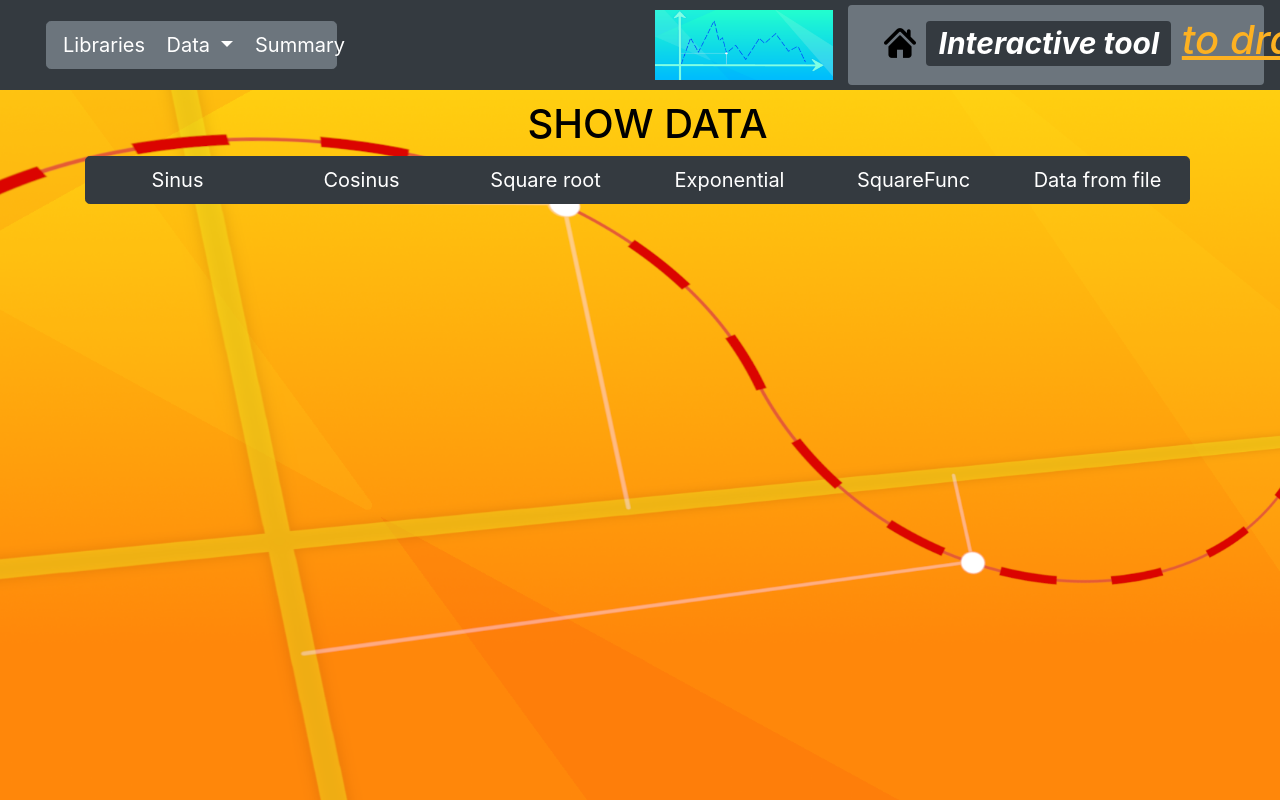
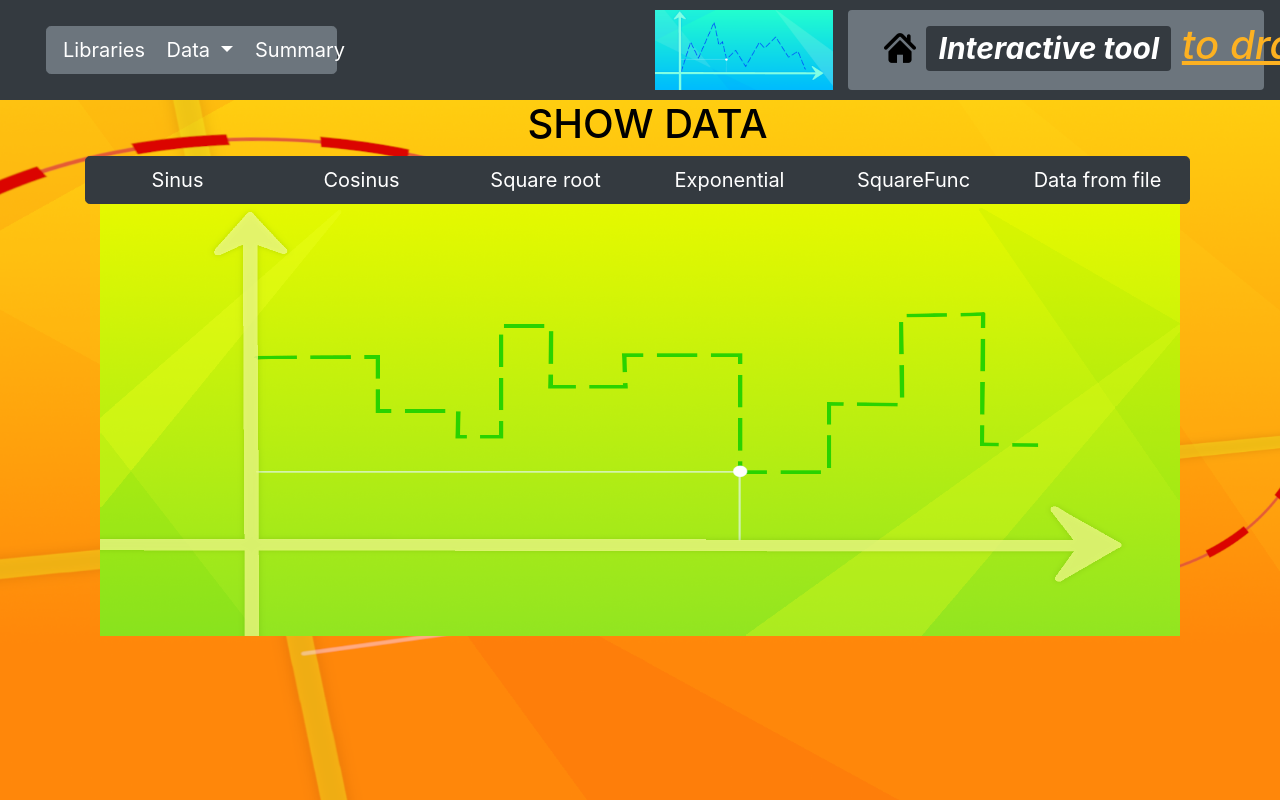
Before and after one commit to 4jeR/et-charts-drawing-tool, a Flask app: page /data/show/main in a window 1280 px wide. Run offline with Flask 2, Linux system fonts and the light colour scheme; some libraries are stand-ins or nearby versions.

Commit message:
Data show main image changing using jQuery.

```diff
--- a/web/static/style.css
+++ b/web/static/style.css
@@ -55,8 +55,8 @@ header span-header{
 }
 
 header .navbar{
-    max-height: 90px;
-    min-height: 90px;
+    max-height: 100px;
+    min-height: 100px;
 }
 
 .navbar-nav > li:first-child{
@@ -89,3 +89,9 @@ header .navbar{
     background: rgb(46, 25, 0);
     border-radius: 55px;
 }
+
+
+
+#link-to-sinus-model:hover > #show-data-main-image{
+    background-color: brown;
+}
--- a/web/templates/layout.html
+++ b/web/templates/layout.html
@@ -9,12 +9,66 @@
 	<meta name="author" content="Bartłomiej Długosz">
     <meta http-equiv="X-Ua-Compatible" content="IE=edge">
     <link rel="shortcut icon" type="image/jpg" href="{{ url_for('static', filename='favicon.ico') }}"/>
+    <script src="https://ajax.googleapis.com/ajax/libs/jquery/3.5.1/jquery.min.js"></script>
+    <script>
+        let img_sinus = "{{ url_for('static', filename='wallpaper_1.png') }}"
+        $(function() {
+            $('#link-to-sinus-model').hover(function() {
+                $('#show-data-main-image').attr('src', img_sinus);
+            }, function() {
+                $('#show-data-main-image').attr('src', img_sinus);
+            });
+        });
+
+        let img_cosinus = "{{ url_for('static', filename='wallpaper_2.png') }}"
+        $(function() {
+            $('#link-to-cosinus-model').hover(function() {
+                $('#show-data-main-image').attr('src', img_cosinus);
+            }, function() {
+                $('#show-data-main-image').attr('src', img_cosinus);
+            });
+        });
+
+        let img_sqrt = "{{ url_for('static', filename='wallpaper_3.png') }}"
+        $(function() {
+            $('#link-to-sqrt-model').hover(function() {
+                $('#show-data-main-image').attr('src', img_sqrt);
+            }, function() {
+                $('#show-data-main-image').attr('src', img_sqrt);
+            });
+        });
+
+        let img_exp = "{{ url_for('static', filename='wallpaper_4.png') }}"
+        $(function() {
+            $('#link-to-exp-model').hover(function() {
+                $('#show-data-main-image').attr('src', img_exp);
+            }, function() {
+                $('#show-data-main-image').attr('src', img_exp);
+            });
+        });
+
+        let img_square = "{{ url_for('static', filename='wallpaper_1.png') }}"
+        $(function() {
+            $('#link-to-square-model').hover(function() {
+                $('#show-data-main-image').attr('src', img_square);
+            }, function() {
+                $('#show-data-main-image').attr('src', img_square);
+            });
+        });
+
+        let img_file = "{{ url_for('static', filename='wallpaper_2.png') }}"
+        $(function() {
+            $('#link-to-file-model').hover(function() {
+                $('#show-data-main-image').attr('src', img_file);
+            }, function() {
+                $('#show-data-main-image').attr('src', img_file);
+            });
+        });
+    </script>
 </head>
 
 
-
 <body>
-
     <div class="row" style="margin-top: 100px;"></div>
     <header>
         <nav class="navbar navbar-dark bg-dark navbar-expand-md">
@@ -47,16 +101,16 @@
             <div id="banner" class="carousel slide col-md-2 " data-ride="carousel" data-interval="2100" >
                 <div class="carousel-inner">
                     <div class="carousel-item active">
-                        <img class="w-100 mr-auto ml-auto" style="height:70px; margin: 0 auto" src="{{ url_for('static', filename='wallpaper_1.png') }}" >
+                        <img class="w-100 mr-auto ml-auto" style="height:80px; margin: 0 auto" src="{{ url_for('static', filename='wallpaper_1.png') }}" >
                     </div>
                     <div class="carousel-item">
-                        <img class="w-100 mr-auto ml-auto" style="height:70px; margin: 0 auto" src="{{ url_for('static', filename='wallpaper_2.png') }}" >
+                        <img class="w-100 mr-auto ml-auto" style="height:80px; margin: 0 auto" src="{{ url_for('static', filename='wallpaper_2.png') }}" >
                     </div>
                     <div class="carousel-item">
-                        <img class="w-100 mr-auto ml-auto" style="height:70px; margin: 0 auto" src="{{ url_for('static', filename='wallpaper_3.png') }}" >
+                        <img class="w-100 mr-auto ml-auto" style="height:80px; margin: 0 auto" src="{{ url_for('static', filename='wallpaper_3.png') }}" >
                     </div>
                     <div class="carousel-item">
-                        <img class="w-100 mr-auto ml-auto" style="height:70px; margin: 0 auto" src="{{ url_for('static', filename='wallpaper_4.png') }}" >
+                        <img class="w-100 mr-auto ml-auto" style="height:80px; margin: 0 auto" src="{{ url_for('static', filename='wallpaper_4.png') }}" >
                     </div>
                 </div>
             </div>
--- a/web/templates/show_data_main.html
+++ b/web/templates/show_data_main.html
@@ -1,17 +1,20 @@
 {% extends "layout.html" %}
 {% block content %}
-
-<div class="row">
+<div id="show-data-main-container" class="row">
     <div class="offset-3 col-md-6">
     <h1>SHOW DATA</h1>
     </div>
-    <div class="btn-group col-md-12 " role="group" aria-label="Basic example">
-        <a class="nav-link btn btn-lg btn-dark col-md-2" href="{{ url_for('route_show_data', model_name='Sinus') }}">Sinus</a>
-        <a class="nav-link btn btn-lg btn-dark col-md-2" href="{{ url_for('route_show_data', model_name='Cosinus') }}">Cosinus</a>
-        <a class="nav-link btn btn-lg btn-dark col-md-2" href="{{ url_for('route_show_data', model_name='SquareRoot') }}">Square root</a>
-        <a class="nav-link btn btn-lg btn-dark col-md-2" href="{{ url_for('route_show_data', model_name='Exponential') }}">Exponential</a>
-        <a class="nav-link btn btn-lg btn-dark col-md-2" href="{{ url_for('route_show_data', model_name='SquareFunc') }}">SquareFunc</a>
-        <a class="nav-link btn btn-lg btn-dark col-md-2" href="{{ url_for('route_show_data', model_name='FileDataPoint') }}">Data from file</a>
+    <div class="btn-group col-md-12" role="group" aria-label="Model name">
+        <a id="link-to-sinus-model" class="nav-link btn btn-lg btn-dark col-md-2" href="{{ url_for('route_show_data', model_name='Sinus') }}">Sinus</a>
+        <a id="link-to-cosinus-model" class="nav-link btn btn-lg btn-dark col-md-2" href="{{ url_for('route_show_data', model_name='Cosinus') }}">Cosinus</a>
+        <a id="link-to-sqrt-model" class="nav-link btn btn-lg btn-dark col-md-2" href="{{ url_for('route_show_data', model_name='SquareRoot') }}">Square root</a>
+        <a id="link-to-exp-model" class="nav-link btn btn-lg btn-dark col-md-2" href="{{ url_for('route_show_data', model_name='Exponential') }}">Exponential</a>
+        <a id="link-to-square-model" class="nav-link btn btn-lg btn-dark col-md-2" href="{{ url_for('route_show_data', model_name='SquareFunc') }}">SquareFunc</a>
+        <a id="link-to-file-model" class="nav-link btn btn-lg btn-dark col-md-2" href="{{ url_for('route_show_data', model_name='FileDataPoint') }}">Data from file</a>
+    </div>
+    <div class="col-md-12" >
+        <img id="show-data-main-image" class="w-100 mr-auto ml-auto col-md-12" style="height:80%; margin: 0 auto" src="{{ url_for('static', filename='wallpaper_3.png') }}" >
     </div>
 </div>
+
 {% endblock content %}
```
Also changed, not shown: web/downloads/codes/10-14_15-12-32_plotly_SquareFunc.py (added, +14 -0 lines), web/tool_utils.py (+6 -6 lines), web/downloads/codes/10-14_15-09-39_mplib_Sinus.py (renamed from web/downloads/codes/10-10_12-43-58_mplib_Cosinus.py), web/downloads/images/10-10_12-43-58_mplib_Cosinus.png (deleted), web/downloads/images/10-14_15-09-39_mplib_Sinus.png (added), web/downloads/images/10-14_15-12-32_plotly_SquareFunc.png (added), 1 other file.
